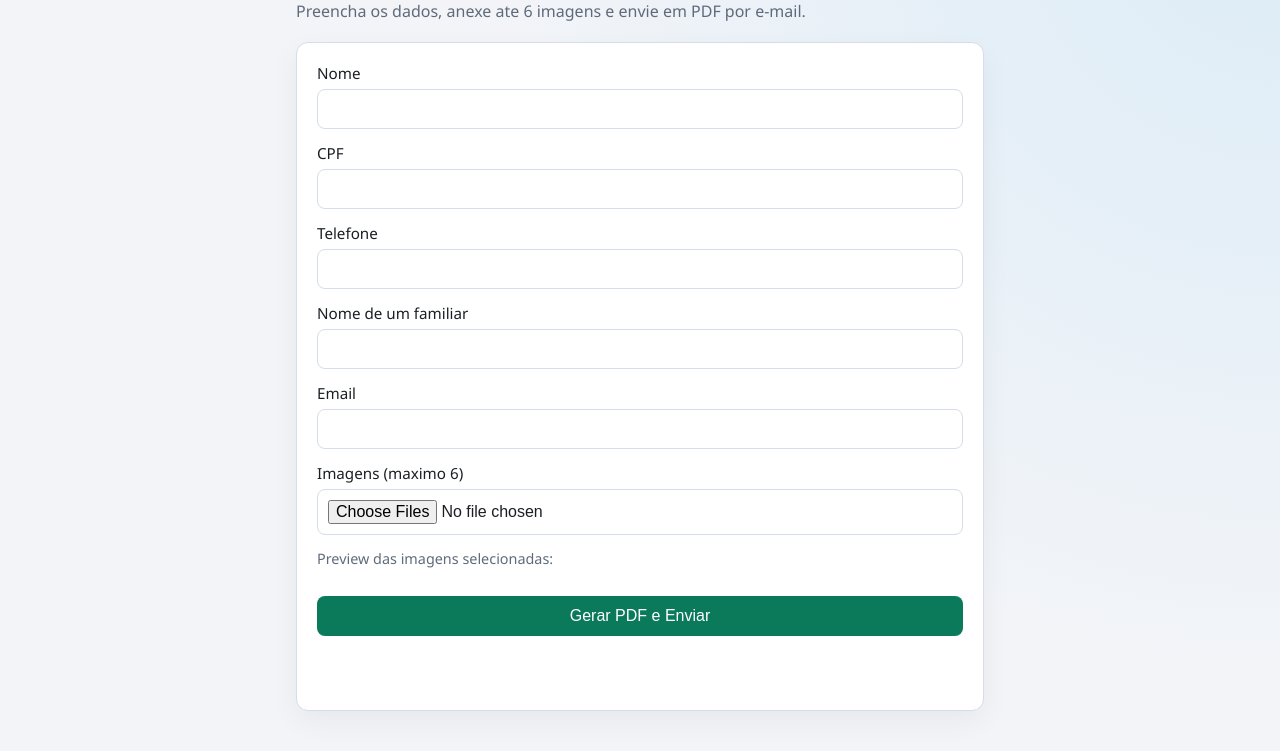
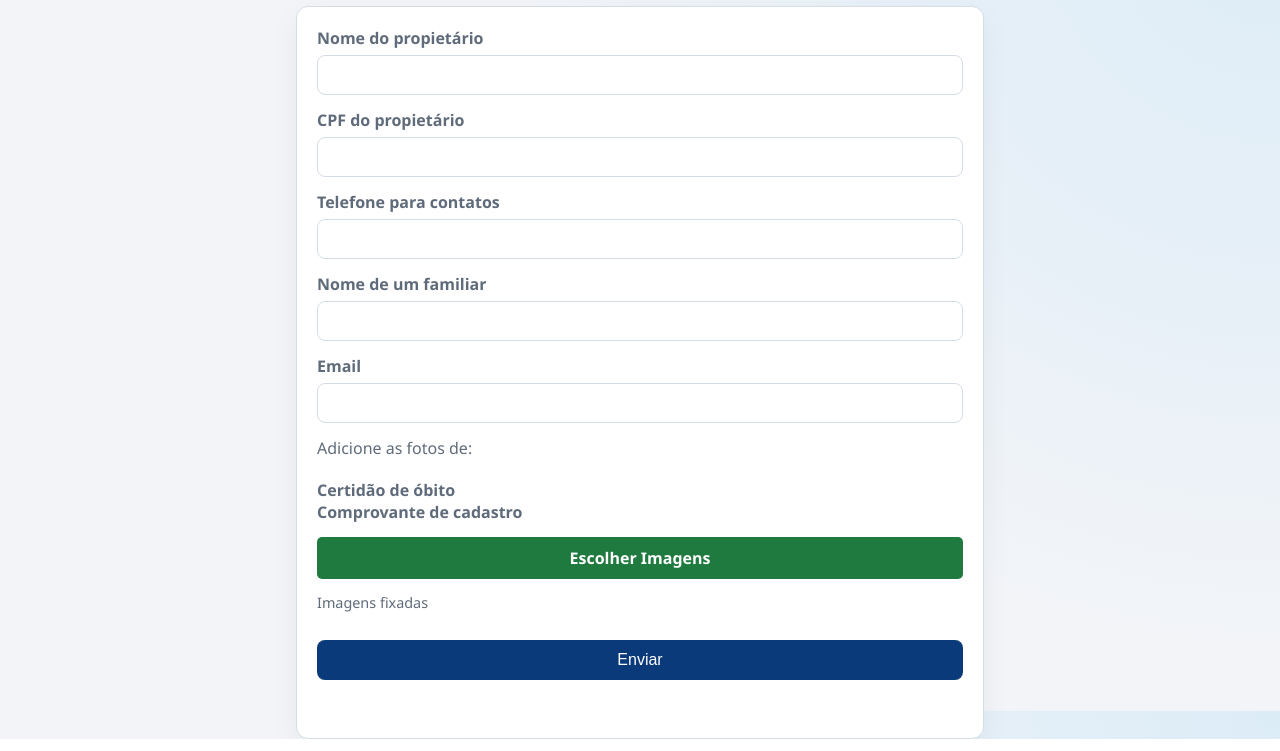
Before and after one commit to Diego-Cesare/recad-semiterio-municipal, a website: page public/index.html in a window 1280 px wide. Shown: the part 99-850 px from the top of the page. Drawn offline with Linux system fonts and the light colour scheme.

Commit message:
Terminar o layout

```diff
--- a/public/index.html
+++ b/public/index.html
@@ -1,30 +1,29 @@
-<!DOCTYPE html>
+<!doctype html>
 <html lang="pt-BR">
   <head>
     <meta charset="UTF-8" />
     <meta name="viewport" content="width=device-width, initial-scale=1.0" />
-    <title>Formulario com PDF</title>
+    <title>Recadastro Cemitério Bom Pastor</title>
     <link rel="stylesheet" href="/styles.css" />
   </head>
   <body>
     <main class="container">
-      <h1>Formulario PDF</h1>
-      <p class="subtitle">Preencha os dados, anexe ate 6 imagens e envie em PDF por e-mail.</p>
-
+      <h1>Cemitério Bom Pastor</h1>
+      <p class="subtitle">Recadastro de Propietários</p>
       <section class="card">
         <form id="formulario">
           <label>
-            Nome
+            Nome do propietário
             <input type="text" name="nome" required />
           </label>
 
           <label>
-            CPF
+            CPF do propietário
             <input type="text" name="cpf" required />
           </label>
 
           <label>
-            Telefone
+            Telefone para contatos
             <input type="text" name="telefone" required />
           </label>
 
@@ -37,21 +36,24 @@
             Email
             <input type="email" name="email" id="email" required />
           </label>
-
-          <label>
-            Imagens (maximo 6)
+          <div class="image-description">
+            <p class="subtitle">Adicione as fotos de:</p>
+            <p class="subtitle-item">Certidão de óbito</p>
+            <p class="subtitle-item">Comprovante de cadastro</p>
+          </div>
+          <label for="images" class="image-add">Escolher Imagens</label>
           <input
             type="file"
             name="images"
             id="images"
             accept="image/png,image/jpeg,image/jpg"
             multiple
+            style="display: none"
           />
-          </label>
-          <p class="hint">Preview das imagens selecionadas:</p>
+          <p class="hint">Imagens fixadas</p>
           <div id="preview" class="preview-grid" aria-live="polite"></div>
 
-          <button type="submit" class="button">Gerar PDF e Enviar</button>
+          <button type="submit" class="button">Enviar</button>
         </form>
 
         <p id="status" class="status"></p>
--- a/public/styles.css
+++ b/public/styles.css
@@ -3,7 +3,7 @@
   --card: #ffffff;
   --text: #1b1f24;
   --muted: #5f6b7a;
-  --primary: #0a7a5b;
+  --primary: #0a3a7a;
   --primary-hover: #08664c;
   --border: #d5dde8;
   --danger: #c0392b;
@@ -11,29 +11,39 @@
 }
 
 * {
+  margin: 0;
+  padding: 0;
   box-sizing: border-box;
 }
 
 body {
   margin: 0;
-  font-family: 'Segoe UI', Tahoma, Geneva, Verdana, sans-serif;
+  height: 100dvh;
+  font-family: "Segoe UI", Tahoma, Geneva, Verdana, sans-serif;
   background: radial-gradient(circle at top right, #dcecf7, var(--bg) 50%);
   color: var(--text);
 }
 
 .container {
   max-width: 720px;
-  margin: 40px auto;
+  margin: 10px auto;
   padding: 0 16px;
 }
 
 h1 {
-  margin: 0;
+  margin-bottom: 10px;
 }
 
 .subtitle {
   color: var(--muted);
+  font-size: 1rem;
   margin-bottom: 20px;
+}
+
+.subtitle-item {
+  color: var(--muted);
+  font-size: 1rem;
+  font-weight: bold;
 }
 
 .card {
@@ -56,7 +66,9 @@ form {
 label {
   display: grid;
   gap: 6px;
-  font-size: 0.95rem;
+  font-size: 1rem;
+  color: var(--muted);
+  font-weight: 600;
 }
 
 input {
@@ -64,6 +76,16 @@ input {
   border-radius: 8px;
   padding: 10px;
   font-size: 1rem;
+}
+
+.image-add {
+  background-color: var(--ok);
+  color: #fff;
+  padding: 10px 20px;
+  border: none;
+  border-radius: 5px;
+  text-align: center;
+  cursor: pointer;
 }
 
 .button {
```
Lines whose indentation alone changed are shown as unchanged.
